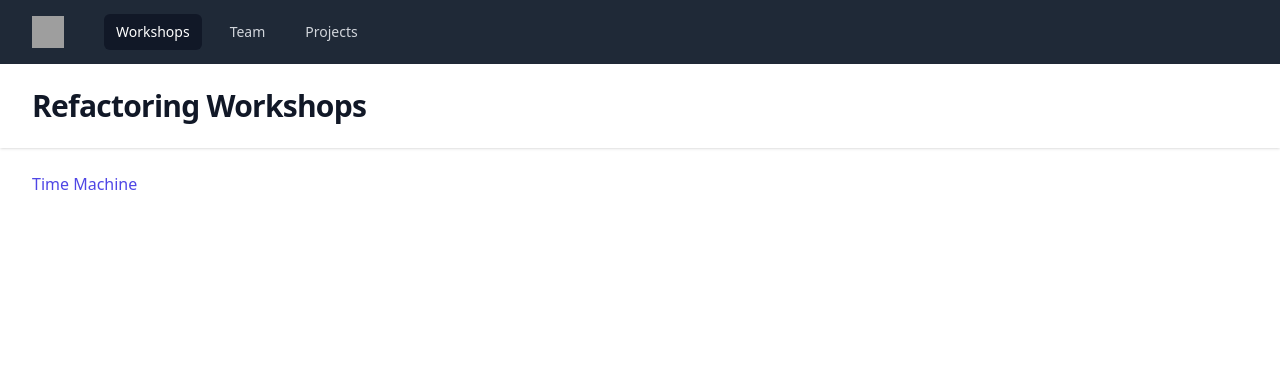
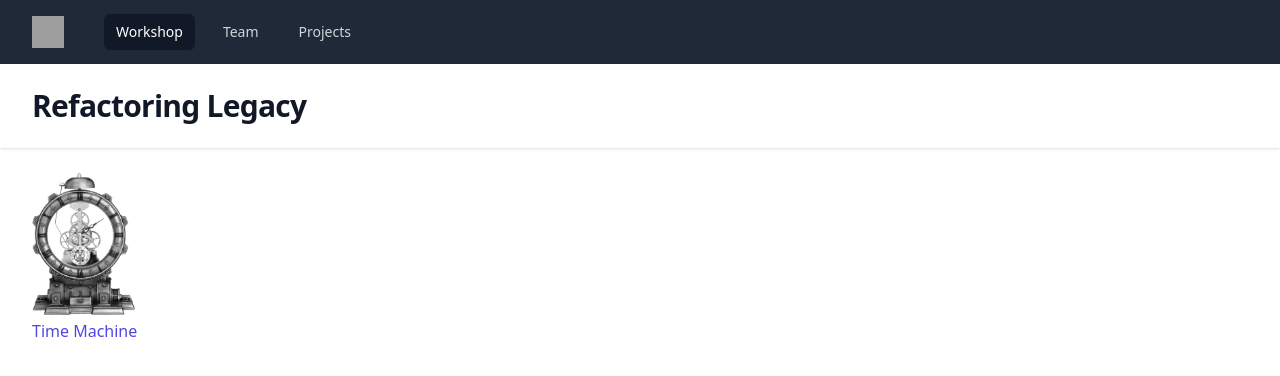
Before and after one commit to yceruto/solid-symfony, a Symfony app: template templates/homepage.html.twig in a window 1280 px wide. Shown: the top 376 px of the page. Run offline with Twig, Linux system fonts and the light colour scheme; the template is opened without the code that fills it, so the values that code supplies are empty; some libraries are stand-ins or nearby versions; grey boxes are pictures that could not be loaded.

Commit message:
add image and other minor tweaks

```diff
--- a/src/Controller/TimeMachine/ShowClock.php
+++ b/src/Controller/TimeMachine/ShowClock.php
@@ -9,7 +9,7 @@ use Symfony\Bundle\FrameworkBundle\Controller\AbstractController;
 use Symfony\Component\HttpFoundation\Response;
 use Symfony\Component\Routing\Annotation\Route;
 
-#[Route('/refactoring/clock', name: 'app_show_clock')]
+#[Route('/refactoring-legacy/time-machine', name: 'app_show_clock')]
 class ShowClock extends AbstractController
 {
     public function __construct(
--- a/templates/base.html.twig
+++ b/templates/base.html.twig
@@ -19,7 +19,7 @@
                     </div>
                     <div class="hidden md:block">
                         <div class="ml-10 flex items-baseline space-x-4">
-                            <a href="{{ path('app_homepage') }}" class="bg-gray-900 text-white px-3 py-2 rounded-md text-sm font-medium" aria-current="page">Workshops</a>
+                            <a href="{{ path('app_homepage') }}" class="bg-gray-900 text-white px-3 py-2 rounded-md text-sm font-medium" aria-current="page">Workshop</a>
                             <a href="#" class="text-gray-300 hover:bg-gray-700 hover:text-white px-3 py-2 rounded-md text-sm font-medium">Team</a>
                             <a href="#" class="text-gray-300 hover:bg-gray-700 hover:text-white px-3 py-2 rounded-md text-sm font-medium">Projects</a>
                         </div>
--- a/templates/homepage.html.twig
+++ b/templates/homepage.html.twig
@@ -1,11 +1,18 @@
 {% extends 'base.html.twig' %}
 
-{% block content_title %}Refactoring Workshops{% endblock %}
+{% block content_title %}Refactoring Legacy{% endblock %}
 
 {% block content %}
     <ul>
         <li>
-            <a href="{{ path('app_show_clock') }}" class="font-medium text-indigo-600 hover:text-indigo-500">Time Machine</a>
+            <a href="{{ path('app_show_clock') }}" class="font-medium text-indigo-600 hover:text-indigo-500 absolute">
+                <div class="mb-1" style="width: 103px">
+                    <img src="/image/time-machine.png" alt="time-machine" class="saturate-0 h-full w-full object-cover object-center lg:h-full lg:w-full">
+                </div>
+                <div>
+                    Time Machine
+                </div>
+            </a>
         </li>
     </ul>
 {% endblock %}
--- a/templates/time_machine/show.html.twig
+++ b/templates/time_machine/show.html.twig
@@ -4,9 +4,10 @@
     <script src='https://cdnjs.cloudflare.com/ajax/libs/snap.svg/0.2.0/snap.svg-min.js'></script>
 {% endblock %}
 
-{% block content_title %}Refactoring Workshop > Time Machine{% endblock %}
+{% block content_title %}Refactoring Legacy - Time Machine{% endblock %}
 
 {% block content %}
+    <div class="flex flex-col items-center">
         <div class="mb-4">
             {{ include('time_machine/clock.svg') }}
             <script src="/js/clock.js?v=1"></script>
@@ -29,4 +30,5 @@
                 Reset
             </a>
         </div>
+    </div>
 {% endblock %}
```
Also changed, not shown: public/image/time-machine.png (added). Lines whose indentation alone changed are shown as unchanged.
